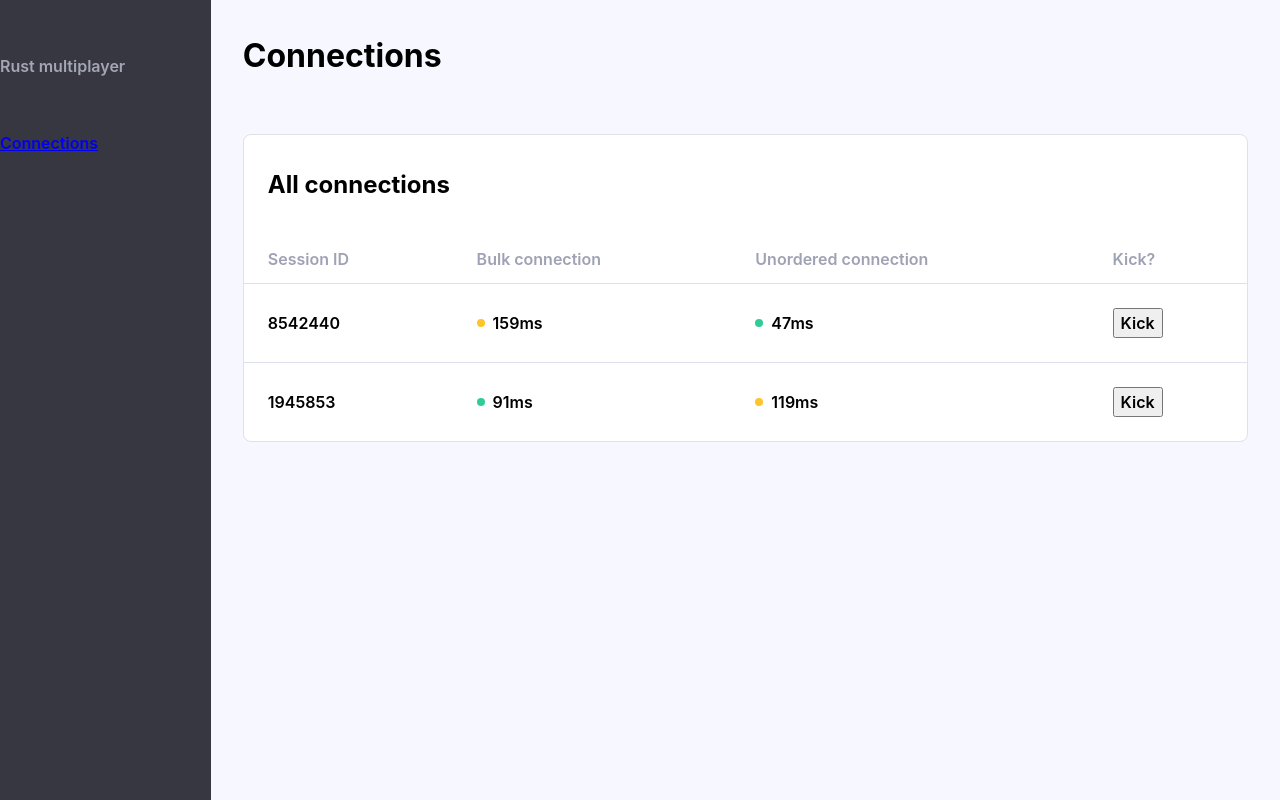
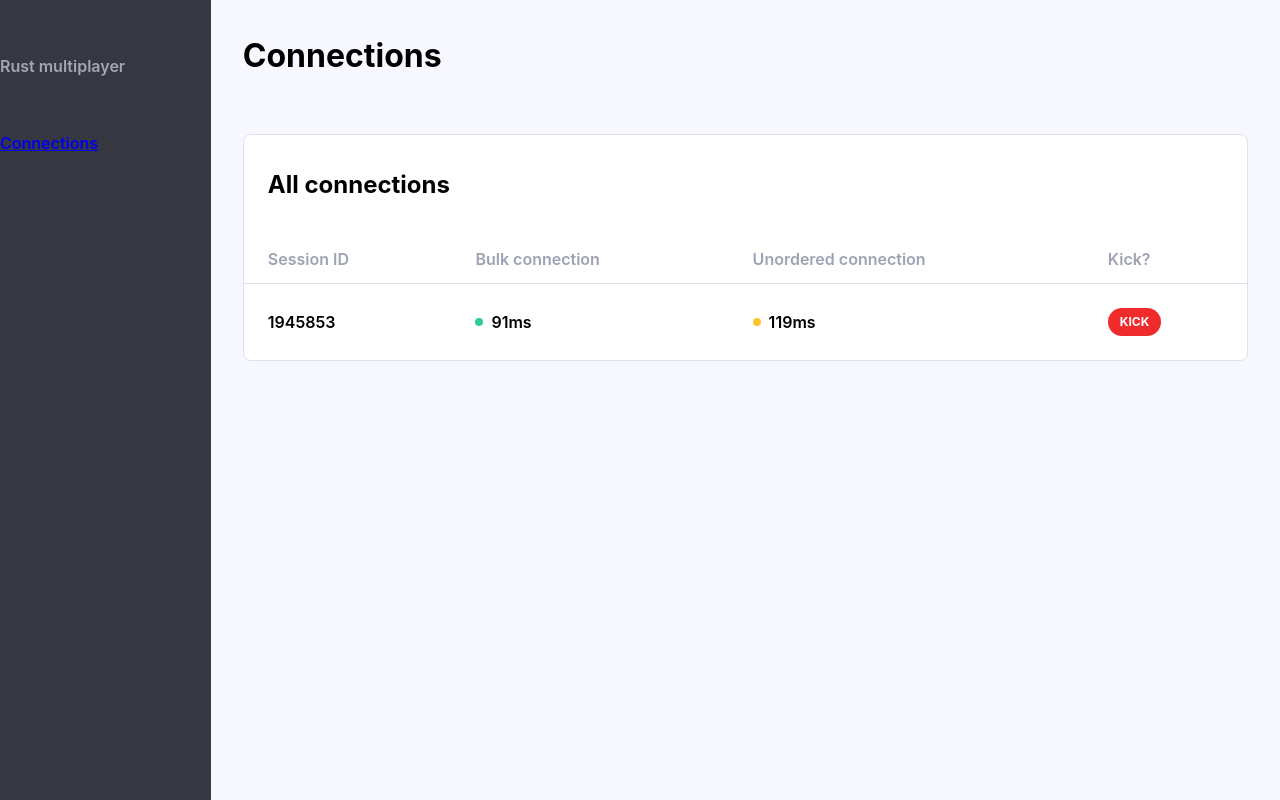
Before and after one commit to cdata/multiplay-rs, a Next.js app in the folder admin/: page / in a window 1280 px wide. Built offline with nearby package versions, Linux system fonts and the light colour scheme; a web font is replaced by a local one.

Commit message:
Fix table never disconnecting. Add kick button

```diff
--- a/admin/components/Button.tsx
+++ b/admin/components/Button.tsx
@@ -4,7 +4,11 @@ type ButtonProps = {
 };
 
 const Button = ({ children, onClick }: ButtonProps) => {
-  return <button onClick={onClick}>{children}</button>;
+  return (
+    <button className="button" onClick={onClick}>
+      {children}
+    </button>
+  );
 };
 
 export default Button;
--- a/admin/components/Table.tsx
+++ b/admin/components/Table.tsx
@@ -3,7 +3,7 @@ import TableRow from './TableRow';
 
 const Table = () => {
   const connections = useMockServerData();
-  console.log(connections);
+  // console.log(connections);
 
   return (
     <div className="table-wrapper">
--- a/admin/hooks/useMockServerData.ts
+++ b/admin/hooks/useMockServerData.ts
@@ -13,7 +13,7 @@ export default function useMockConnections() {
 
   useEffect(() => {
     function handlePing(event) {
-      console.log('ping', event.detail);
+      console.log('mockPing', event.detail);
       const { sessionId, ping, transport } = (<any>event)
         .detail as ServerDataPingEvent;
 
@@ -33,7 +33,7 @@ export default function useMockConnections() {
     }
 
     function handleConnected(event) {
-      console.log('connected', event.detail);
+      console.log('mockConnected', event.detail);
       const { id } = (<any>event).detail as ServerDataConnectedEvent;
       setConnections((connections) => [
         ...connections,
@@ -42,7 +42,7 @@ export default function useMockConnections() {
     }
 
     function handleDisconnected(event) {
-      console.log('disconnected', event.detail);
+      console.log('mockDisconnected', event.detail);
       const { id } = (<any>event).detail as ServerDataDisconnectedEvent;
       setConnections((connections) =>
         connections.filter((connection) => connection.id !== id)
@@ -52,13 +52,7 @@ export default function useMockConnections() {
     serverData.addEventListener('ping', handlePing);
     serverData.addEventListener('connected', handleConnected);
     serverData.addEventListener('disconnected', handleDisconnected);
-
-    return () => {
-      serverData.removeEventListener('ping', handlePing);
-      serverData.removeEventListener('connected', handleConnected);
-      serverData.removeEventListener('disconnected', handleDisconnected);
-    };
-  }, [serverData, connections]);
+  }, []);
 
   return connections;
 }
--- a/admin/lib/serverData.ts
+++ b/admin/lib/serverData.ts
@@ -85,7 +85,7 @@ export default class ServerData extends EventTarget {
     const session = this.#sessions.splice(
       Math.floor(Math.random() * this.#sessions.length),
       1
-    );
+    )[0];
     this.#dispatch('disconnected', session);
   }
 
--- a/admin/styles/_theme.scss
+++ b/admin/styles/_theme.scss
@@ -32,6 +32,7 @@
   --ping-good: var(--color-green-500);
   --ping-ok: var(--color-yellow-500);
   --ping-bad: var(--color-red-500);
+  --button-text: var(--color-white);
   --button-background-bad: var(--color-red-500);
 
   // TODO: Add --color-mode: 'dark' theme.
--- a/admin/styles/components/_Button.scss
+++ b/admin/styles/components/_Button.scss
@@ -0,0 +1,11 @@
+.button {
+  background-color: var(--button-background-bad);
+  border-radius: 100px;
+  border: 0;
+  color: var(--button-text);
+  cursor: pointer;
+  font-size: 0.75rem;
+  font-weight: var(--font-weight-bold);
+  padding: 0.3125rem 0.75rem;
+  text-transform: uppercase;
+}
--- a/admin/styles/main.scss
+++ b/admin/styles/main.scss
@@ -9,3 +9,4 @@
 @import 'components/SideBar';
 @import 'components/Table';
 @import 'components/Ping';
+@import 'components/Button';
```
